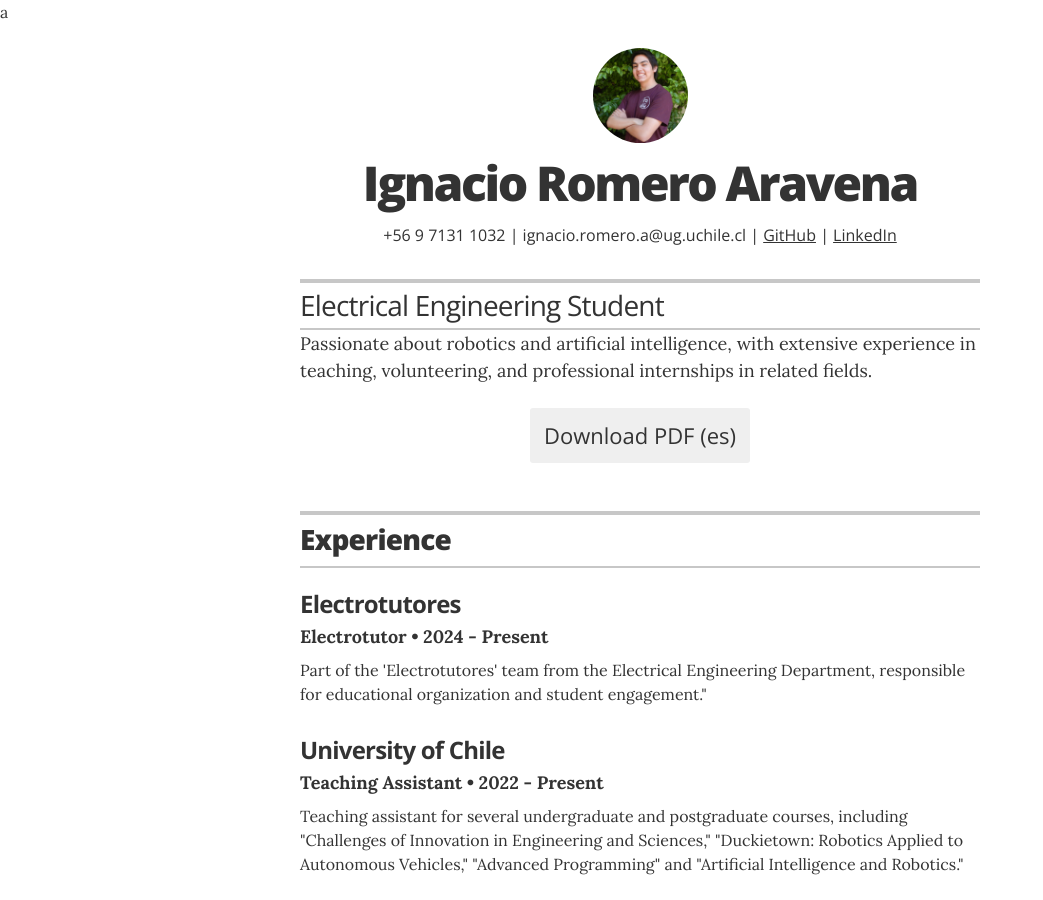
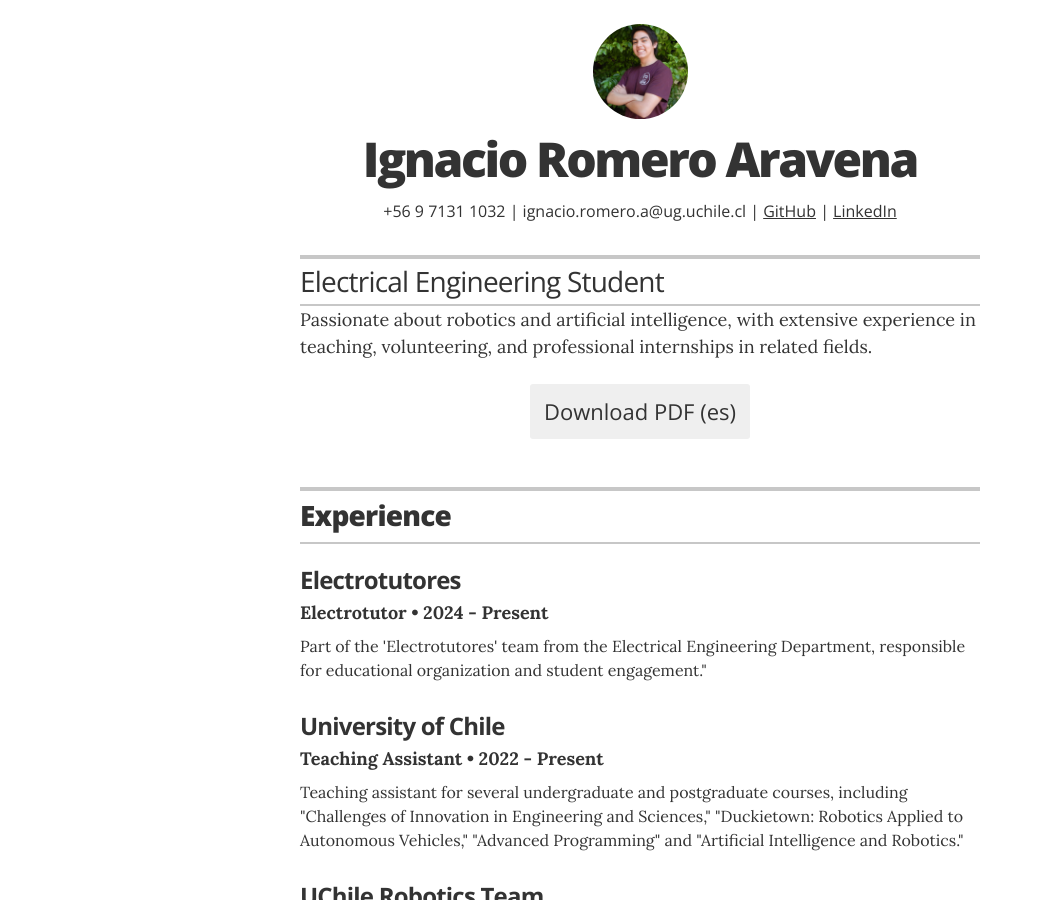
Before and after one commit to tnacho-23/tnacho-23.github.io, a Jekyll site: the page built from index.html, in a window 1280 px wide and 900 px high. Shown: the whole window, without its empty margins (0-1043 px from the left). Built offline with Jekyll 4.4.1, drawn with Linux system fonts in a browser that asks for light colours.

Commit message:
typo fix

```diff
--- a/_layouts/resume.html
+++ b/_layouts/resume.html
@@ -4,7 +4,6 @@
   {% include head.html %}
 
   <body class="theme-{% if site.resume_theme %}{{ site.resume_theme }}{% endif %}">
-a
     <div class="wrapper" itemscope itemtype="http://schema.org/Person">
       <meta itemprop="telephone" content="{{ site.resume_contact_telephone }}"/>
       <meta itemprop="address" content="{{ site.resume_contact_address }}"/>
```
